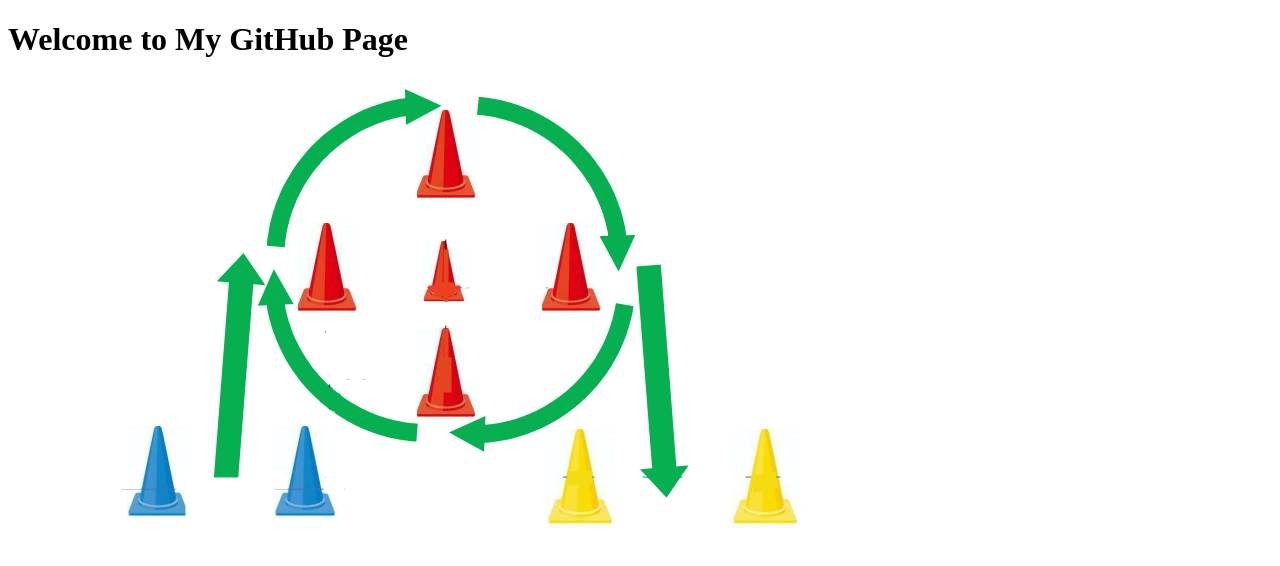
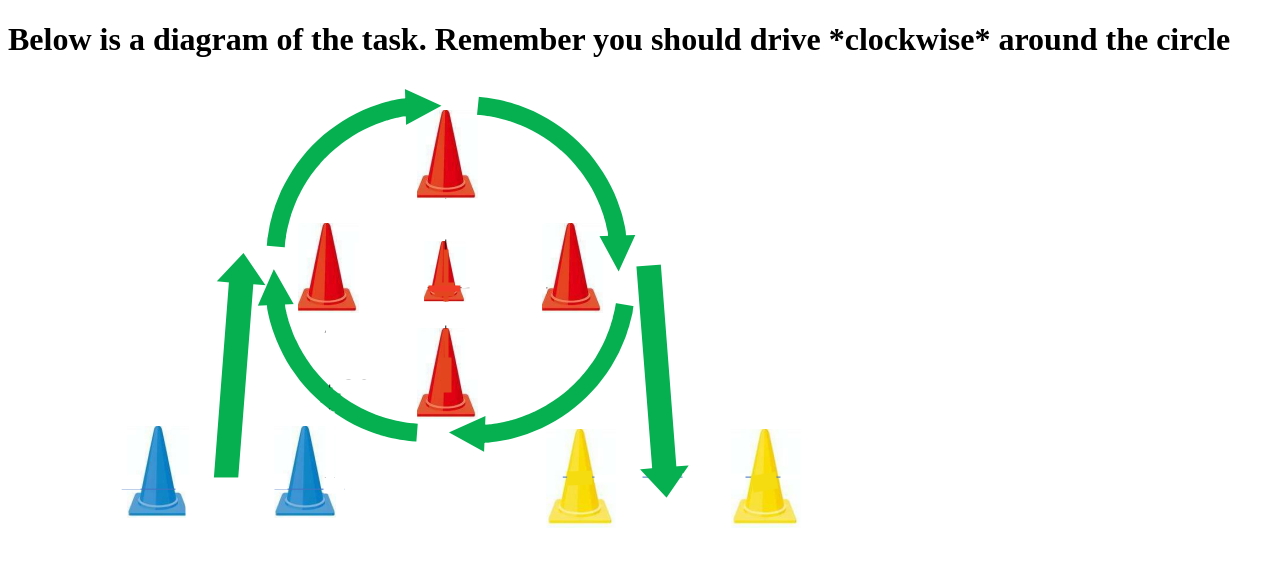
Before and after one commit to mariahschrum-tri/24-D-18_diagrams, a plain HTML site: page index.html in a window 1280 px wide. Drawn offline with Linux system fonts and the light colour scheme.

Commit message:
Update index.html

```diff
--- a/index.html
+++ b/index.html
@@ -6,7 +6,7 @@
     <title>My Image</title>
 </head>
 <body>
-    <h1>Welcome to My GitHub Page</h1>
+    <h1>Below is a diagram of the task. Remember you should drive *clockwise* around the circle</h1>
     <img src="circle_drill_diagram.png" alt="My Image" style="max-width:100%;height:auto;">
 </body>
 </html>
```
